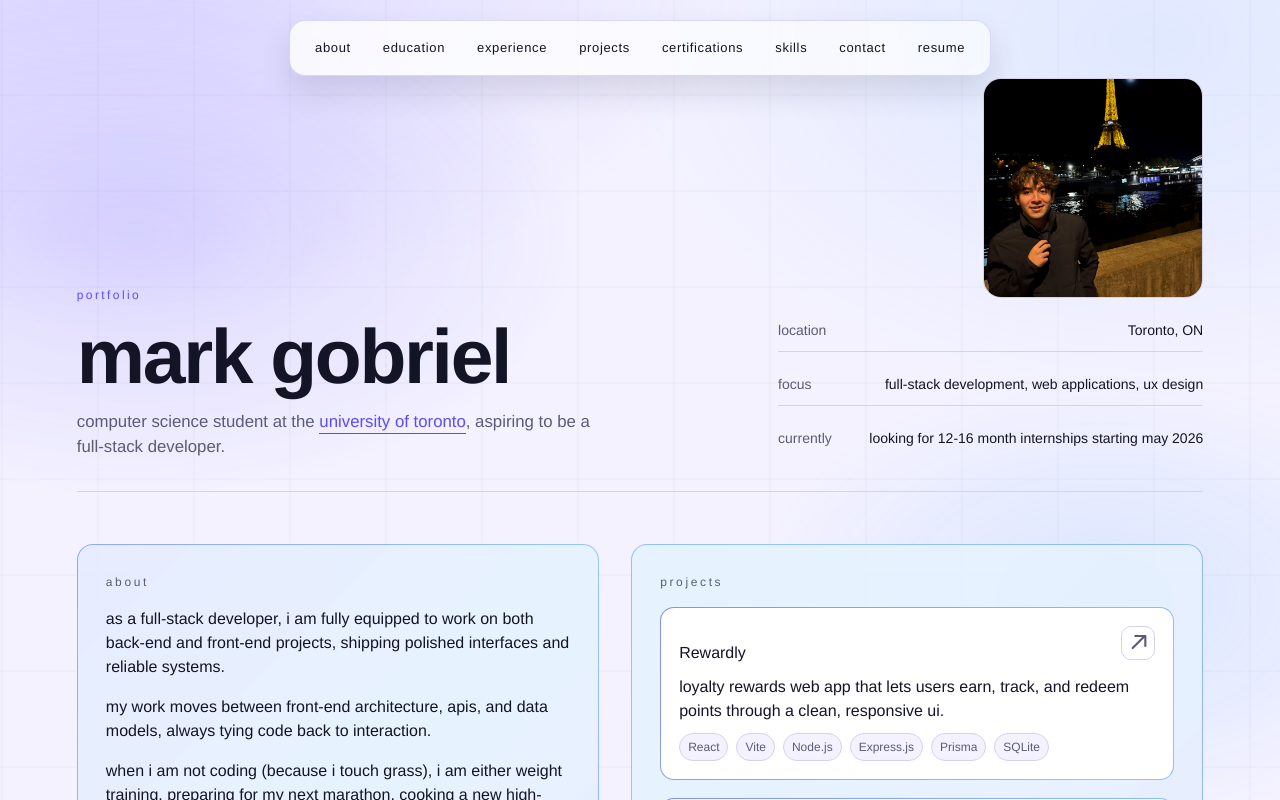
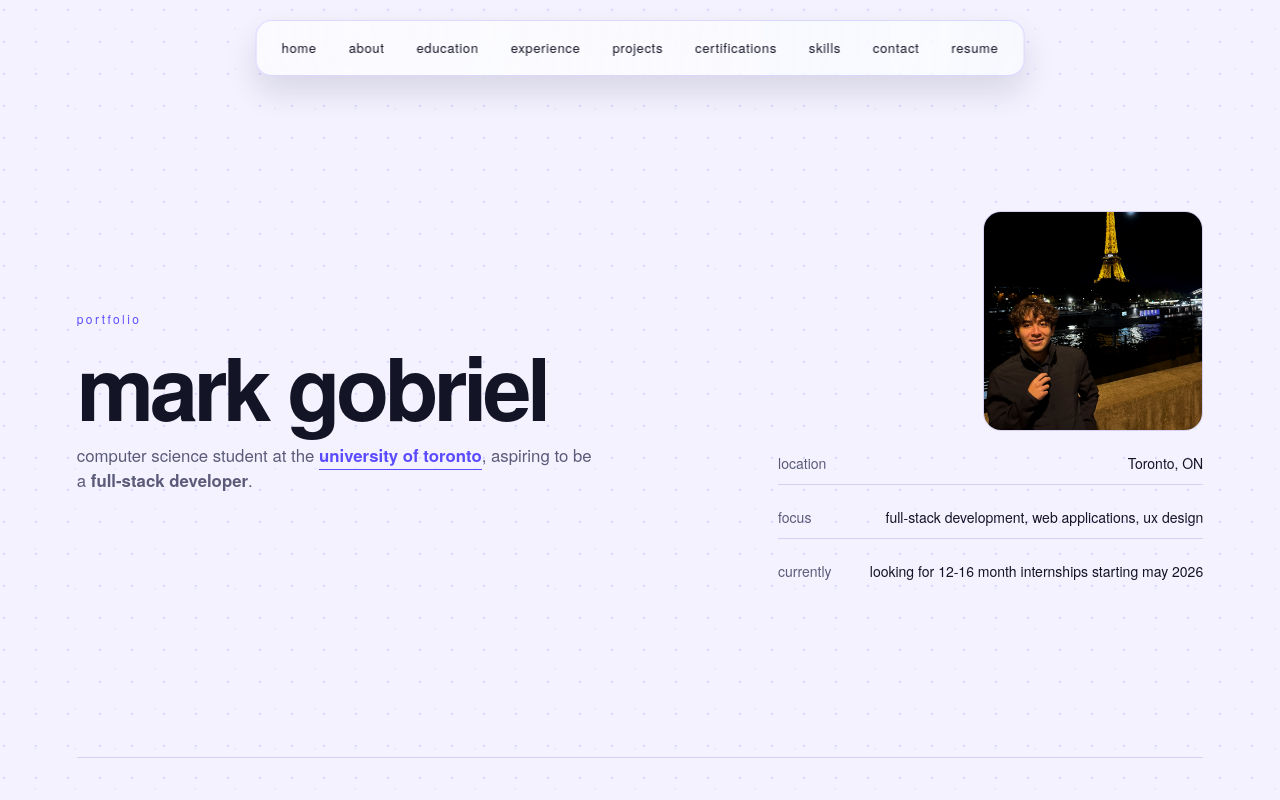
Before and after one commit to markgobriel/terminal-portfolio, a React (Vite) app in the folder my-portfolio/: page / in a window 1280 px wide. Shown: the top 800 px of the page. Built offline with nearby package versions, Linux system fonts and the light colour scheme.

Commit message:
theme changes

```diff
--- a/my-portfolio/src/App.css
+++ b/my-portfolio/src/App.css
@@ -79,10 +79,11 @@
 
 .app-shell h2 {
   font-size: 12px;
-  letter-spacing: 0.22em;
+  letter-spacing: 0;
   font-weight: 500;
   margin: 0;
   color: var(--muted);
+  font-weight: 700;
 }
 
 @keyframes fade-in {
--- a/my-portfolio/src/App.jsx
+++ b/my-portfolio/src/App.jsx
@@ -37,6 +37,7 @@ function App() {
   ];
 
   const sections = [
+    { id: "home", label: content.ui.nav.home },
     { id: "about", label: content.ui.nav.about },
     { id: "education", label: content.ui.nav.education },
     { id: "experience", label: content.ui.nav.experience },
--- a/my-portfolio/src/components/About.css
+++ b/my-portfolio/src/components/About.css
@@ -7,8 +7,8 @@
   align-items: center;
   gap: 8px;
   padding: 18px;
-  border: 1px dashed var(--accent);
-  background: var(--accent-soft);
+  border: 1px dashed #5b4bff;
+  background: #d9d5ff;
   color: var(--ink);
   font-size: 14px;
 }
@@ -17,7 +17,7 @@
   width: 8px;
   height: 8px;
   border-radius: 999px;
-  background: var(--accent);
+  background: #5b4bff;
   display: inline-block;
   animation: pulse 3s ease-in-out infinite;
 }
--- a/my-portfolio/src/components/BackToTop.css
+++ b/my-portfolio/src/components/BackToTop.css
@@ -5,8 +5,8 @@
   width: 44px;
   height: 44px;
   border-radius: 50%;
-  border: 1.8px solid rgba(20, 20, 39, 0.7);
-  background: rgba(255, 255, 255, 0.3);
+  border: 1.8px solid rgba(91, 75, 255, 0.6);
+  background: rgba(217, 213, 255, 0.4);
   backdrop-filter: blur(8px);
   color: rgba(20, 20, 39, 0.9);
   display: grid;
@@ -24,7 +24,7 @@
 }
 
 .back-to-top:hover {
-  box-shadow: 0 12px 22px rgba(20, 20, 39, 0.18);
+  box-shadow: 0 12px 22px rgba(91, 75, 255, 0.18);
 }
 
 .back-to-top.is-visible {
--- a/my-portfolio/src/components/Masthead.css
+++ b/my-portfolio/src/components/Masthead.css
@@ -2,9 +2,10 @@
   display: grid;
   grid-template-columns: minmax(280px, 1.4fr) minmax(220px, 0.9fr);
   gap: 40px;
-  align-items: end;
+  align-items: center;
   padding-bottom: 32px;
   border-bottom: 1px solid var(--line);
+  min-height: calc(100vh - 120px);
 }
 
 .masthead__intro {
@@ -60,11 +61,24 @@
 }
 
 .masthead h1 {
-  font-size: clamp(3rem, 6vw, 4.8rem);
+  font-size: clamp(3.6rem, 6.8vw, 5.6rem);
   font-weight: 900;
-  letter-spacing: -0.03em;
+  letter-spacing: -0.05em;
   line-height: 1.05;
   margin: 0;
+  font-family:
+    "Helvetica Neue Bold",
+    "HelveticaNeue-Bold",
+    "Helvetica Neue",
+    "Neue Haas Grotesk",
+    "Arial Black",
+    "Helvetica",
+    "Nimbus Sans",
+    "Liberation Sans",
+    Arial,
+    sans-serif;
+  font-style: normal;
+  font-variation-settings: "wght" 700;
 }
 
 .tagline {
@@ -78,6 +92,13 @@
   border-bottom: 1px solid var(--accent);
   padding-bottom: 2px;
   color: var(--accent);
+}
+
+.tagline .serif-italic,
+.tagline a.serif-italic {
+  font-family: inherit;
+  font-weight: 700;
+  letter-spacing: 0;
 }
 
 .portrait-frame {
--- a/my-portfolio/src/components/Masthead.jsx
+++ b/my-portfolio/src/components/Masthead.jsx
@@ -28,7 +28,7 @@ function Masthead({
   const portraitAlt = portrait?.alt || `${name} portrait`;
 
   return (
-    <header className="masthead">
+    <header className="masthead" id="home">
       <div className="masthead__intro">
         <p className="eyebrow">{label}</p>
         <h1 onMouseEnter={() => onNameHover?.(true)} onMouseLeave={() => onNameHover?.(false)}>
--- a/my-portfolio/src/data/portfolio.js
+++ b/my-portfolio/src/data/portfolio.js
@@ -11,6 +11,7 @@ const portfolio = {
         "databases / orm": "databases / orm",
       },
       nav: {
+        home: "home",
         about: "about",
         education: "education",
         experience: "experience",
@@ -37,7 +38,7 @@ const portfolio = {
     },
     name: "mark gobriel",
     tagline:
-      'computer science student at the <a href="https://www.utoronto.ca" target="_blank" rel="noreferrer">university of toronto</a>, aspiring to be a full-stack developer.',
+      'computer science student at the <a class="serif-italic" href="https://www.utoronto.ca" target="_blank" rel="noreferrer">university of toronto</a>, aspiring to be a <span class="serif-italic">full-stack developer</span>.',
     portrait: {
       src: "/portrait.jpg",
       alt: "my portrait",
@@ -232,6 +233,7 @@ const portfolio = {
         "databases / orm": "bases de données / orm",
       },
       nav: {
+        home: "accueil",
         about: "à propos",
         education: "éducation",
         experience: "expérience",
@@ -258,7 +260,7 @@ const portfolio = {
     },
     name: "mark gobriel",
     tagline:
-      'étudiant en informatique à l\'<a href="https://www.utoronto.ca" target="_blank" rel="noreferrer">université de toronto</a>, aspirant développeur full-stack.',
+      'étudiant en informatique à l\'<a class="serif-italic" href="https://www.utoronto.ca" target="_blank" rel="noreferrer">université de toronto</a>, aspirant <span class="serif-italic">développeur full-stack</span>.',
     portrait: {
       src: "/portrait.jpg",
       alt: "mon portrait",
--- a/my-portfolio/src/index.css
+++ b/my-portfolio/src/index.css
@@ -1,3 +1,15 @@
+@font-face {
+  font-family: "Helvetica Neue";
+  font-style: normal;
+  font-weight: 400 900;
+  font-display: swap;
+  src:
+    local("Helvetica Neue"),
+    local("HelveticaNeue"),
+    local("Helvetica Neue Regular"),
+    local("HelveticaNeue-Regular");
+}
+
 :root {
   color-scheme: light;
   --paper: #f4f2ff;
@@ -15,7 +27,7 @@
 
 body {
   margin: 0;
-  font-family: "Helvetica Neue", Helvetica, Arial, sans-serif;
+  font-family: "Helvetica Neue", "Neue Haas Grotesk", "Helvetica", "Nimbus Sans", "Liberation Sans", Arial, sans-serif;
   background: var(--paper);
   color: var(--ink);
   line-height: 1.5;
@@ -32,36 +44,18 @@ body::before {
   content: "";
   position: fixed;
   inset: 0;
-  background-image: radial-gradient(
-      1100px 680px at 8% -10%,
-      rgba(91, 75, 255, 0.18),
-      transparent 60%
-    ),
-    radial-gradient(
-      900px 600px at 90% 5%,
-      rgba(83, 169, 255, 0.12),
-      transparent 60%
-    ),
-    linear-gradient(to right, rgba(20, 20, 39, 0.04) 1px, transparent 1px),
-    linear-gradient(to bottom, rgba(20, 20, 39, 0.04) 1px, transparent 1px);
-  background-size: auto, auto, 96px 96px, 96px 96px;
+  background-image: radial-gradient(rgba(91, 75, 255, 0.18) 1px, transparent 1px),
+    radial-gradient(rgba(83, 169, 255, 0.12) 1px, transparent 1px);
+  background-size: 32px 32px, 40px 40px;
+  background-position: 0 0, 12px 12px;
+  background-color: var(--paper);
   pointer-events: none;
   z-index: 0;
   animation: drift 18s ease-in-out infinite alternate;
 }
 
 body::after {
-  content: "";
-  position: fixed;
-  inset: -12% -8%;
-  background:
-    radial-gradient(46% 40% at 18% 32%, rgba(91, 75, 255, 0.18), transparent 65%),
-    radial-gradient(38% 36% at 82% 68%, rgba(83, 169, 255, 0.18), transparent 62%);
-  filter: blur(16px);
-  z-index: 0;
-  pointer-events: none;
-  opacity: 0.85;
-  animation: float-veil 20s ease-in-out infinite alternate;
+  content: none;
 }
 
 a {
@@ -99,40 +93,19 @@ img {
   0% {
     background-position:
       0% 0%,
-      0% 0%,
-      0 0,
-      0 0;
+      12px 12px;
     filter: saturate(1);
   }
   50% {
     background-position:
       2% -1%,
-      3% 1%,
-      2px 2px,
-      -2px -2px;
+      16px 8px;
     filter: saturate(1.02);
   }
   100% {
     background-position:
       -2% 1%,
-      -3% -1%,
-      -2px -2px,
-      2px 2px;
+      8px 16px;
     filter: saturate(1.04);
   }
 }
-
-@keyframes float-veil {
-  0% {
-    transform: translate3d(0%, 0%, 0) scale(1);
-    opacity: 0.8;
-  }
-  50% {
-    transform: translate3d(-2%, 2.5%, 0) scale(1.025);
-    opacity: 0.95;
-  }
-  100% {
-    transform: translate3d(2.5%, -2%, 0) scale(0.99);
-    opacity: 0.8;
-  }
-}
```
